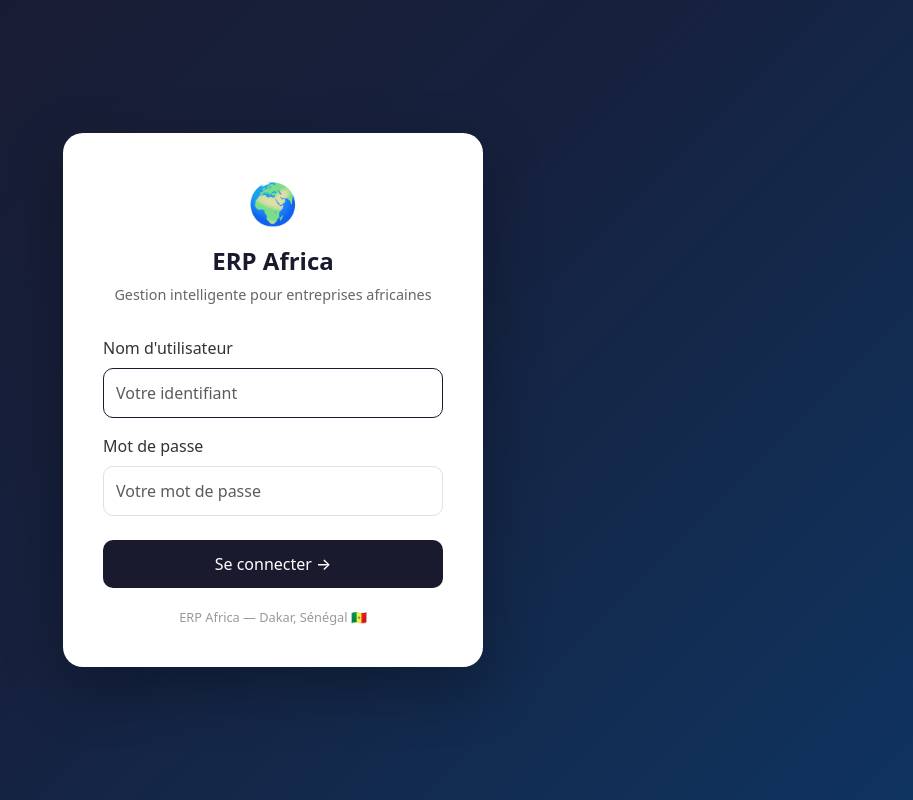
After one commit to laye05551-create/erp_africa, a Django app: page / in a window 1280 px wide. The commit adds this page. Shown: the whole page, without its empty margins (367-1280 px from the left). Run offline with Django 5.2, Linux system fonts and the light colour scheme.

Commit message:
ERP Africa v4 - Interface unifiée et login

```diff
--- a/erp_config/settings.py
+++ b/erp_config/settings.py
@@ -120,3 +120,6 @@ USE_TZ = True
 
 STATIC_URL = 'static/'
 LOGIN_URL = '/admin/login/'
+LOGIN_URL = '/login/'
+LOGIN_REDIRECT_URL = '/dashboard/'
+LOGOUT_REDIRECT_URL = '/'
--- a/erp_config/urls.py
+++ b/erp_config/urls.py
@@ -1,8 +1,24 @@
 from django.contrib import admin
 from django.urls import path, include
+from django.contrib.auth import views as auth_views
 
 urlpatterns = [
-    path('admin/', admin.site.urls),
+    # Page de connexion principale
+    path('', auth_views.LoginView.as_view(
+        template_name='registration/login.html'
+    ), name='login'),
+
+    # Déconnexion
+    path('logout/', auth_views.LogoutView.as_view(
+        next_page='login'
+    ), name='logout'),
+
+    # Dashboard
     path('dashboard/', include('tableau_bord.urls')),
+
+    # Facturation
     path('facturation/', include('facturation.urls')),
+
+    # Admin caché
+    path('erp-admin-secret/', admin.site.urls),
 ]
--- /dev/null
+++ b/tableau_bord/templates/registration/login.html
@@ -0,0 +1,111 @@
+<!DOCTYPE html>
+<html lang="fr">
+<head>
+    <meta charset="UTF-8">
+    <meta name="viewport" content="width=device-width, initial-scale=1.0">
+    <title>ERP Africa — Connexion</title>
+    <link href="https://cdn.jsdelivr.net/npm/bootstrap@5.3.0/dist/css/bootstrap.min.css" rel="stylesheet">
+    <style>
+        body {
+            background: linear-gradient(135deg, #1a1a2e 0%, #16213e 50%, #0f3460 100%);
+            min-height: 100vh;
+            display: flex;
+            align-items: center;
+            justify-content: center;
+        }
+        .login-card {
+            background: white;
+            border-radius: 20px;
+            padding: 40px;
+            width: 100%;
+            max-width: 420px;
+            box-shadow: 0 20px 60px rgba(0,0,0,0.3);
+        }
+        .logo {
+            font-size: 2.5rem;
+            text-align: center;
+            margin-bottom: 10px;
+        }
+        .brand {
+            text-align: center;
+            font-size: 1.5rem;
+            font-weight: bold;
+            color: #1a1a2e;
+            margin-bottom: 5px;
+        }
+        .tagline {
+            text-align: center;
+            color: #666;
+            font-size: 0.9rem;
+            margin-bottom: 30px;
+        }
+        .btn-login {
+            background: #1a1a2e;
+            color: white;
+            border: none;
+            border-radius: 10px;
+            padding: 12px;
+            width: 100%;
+            font-size: 1rem;
+            font-weight: 500;
+        }
+        .btn-login:hover {
+            background: #16213e;
+            color: white;
+        }
+        .form-control {
+            border-radius: 10px;
+            padding: 12px;
+            border: 1.5px solid #e0e0e0;
+        }
+        .form-control:focus {
+            border-color: #1a1a2e;
+            box-shadow: none;
+        }
+        .form-label {
+            font-weight: 500;
+            color: #333;
+        }
+        .footer-text {
+            text-align: center;
+            color: #999;
+            font-size: 0.8rem;
+            margin-top: 20px;
+        }
+    </style>
+</head>
+<body>
+    <div class="login-card">
+        <div class="logo">🌍</div>
+        <div class="brand">ERP Africa</div>
+        <div class="tagline">Gestion intelligente pour entreprises africaines</div>
+
+        {% if form.errors %}
+        <div class="alert alert-danger">
+            Identifiants incorrects. Réessayez.
+        </div>
+        {% endif %}
+
+        <form method="post">
+            {% csrf_token %}
+            <div class="mb-3">
+                <label class="form-label">Nom d'utilisateur</label>
+                <input type="text" name="username" class="form-control"
+                       placeholder="Votre identifiant" autofocus>
+            </div>
+            <div class="mb-4">
+                <label class="form-label">Mot de passe</label>
+                <input type="password" name="password" class="form-control"
+                       placeholder="Votre mot de passe">
+            </div>
+            <button type="submit" class="btn btn-login">
+                Se connecter →
+            </button>
+        </form>
+
+        <div class="footer-text">
+            ERP Africa — Dakar, Sénégal 🇸🇳
+        </div>
+    </div>
+</body>
+</html>
```
Also changed, not shown: tableau_bord/templates/tableau_bord/dashboard.html (+4 -5 lines), db.sqlite3.
